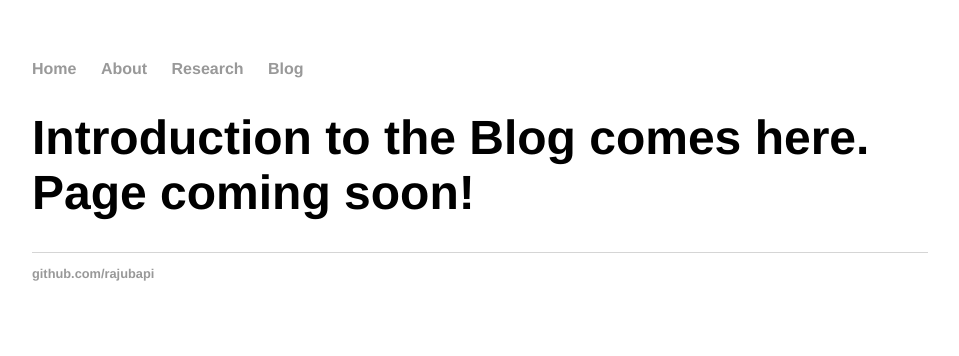
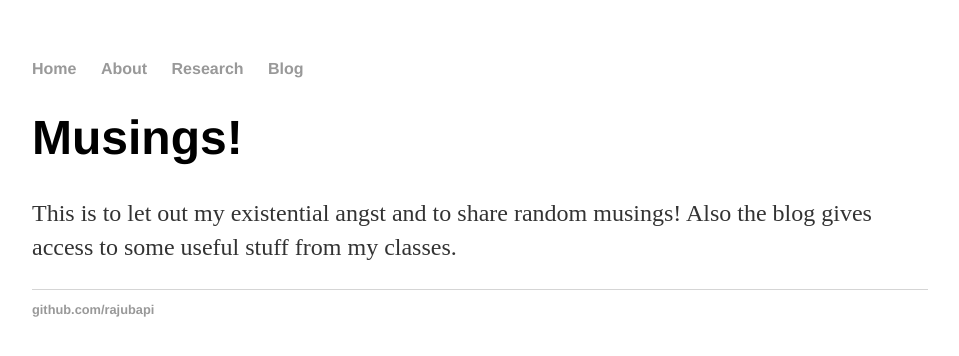
Before and after one commit to rajubapi/rajubapi.github.io, a Jekyll site: the page built from about/index.html, in a window 1280 px wide. Shown: the top 356 px of the page, without its empty margins (160-1119 px from the left). Built offline with Jekyll 4.4.1, drawn with Linux system fonts in a browser that asks for light colours.

Commit message:
Update index.html

```diff
--- a/about/index.html
+++ b/about/index.html
@@ -3,5 +3,6 @@ layout: default
 title: Bapi Raju, UoH
 ---
 <div class="blurb">
-	<h1>Introduction to the Blog comes here. Page coming soon!</h1>
+	<h1>Musings!</h1>
+	<p>This is to let out my existential angst and to share random musings! Also the blog gives access to some useful stuff from my classes.</p>
 </div><!-- /.blurb -->
```
